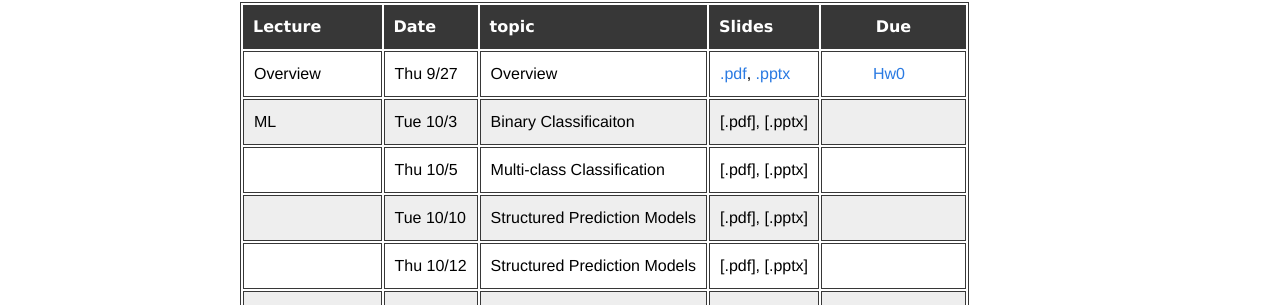
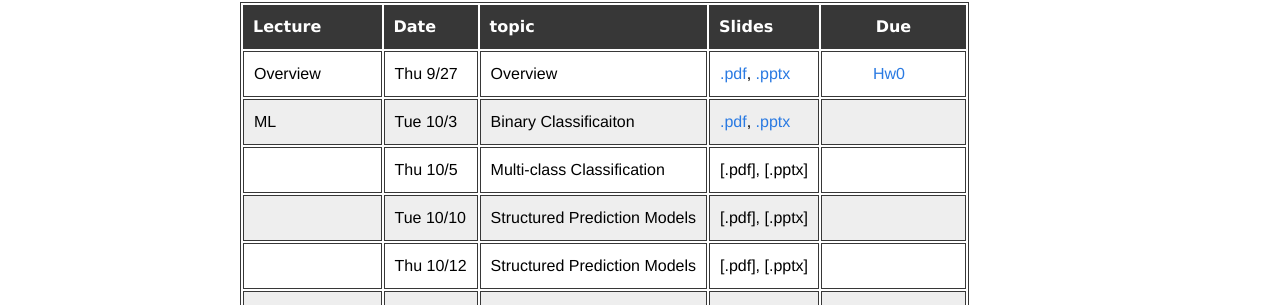
Before and after one commit to uclanlp/CS269-17, a Jekyll site: the page built from 2_syllabus.md, in a window 1280 px wide. Shown: the part 282-587 px from the top of the page. Built offline with Jekyll 4.4.1, drawn with Linux system fonts in a browser that asks for light colours; part of the change alters nothing that is shown.

```diff
--- a/2_syllabus.md
+++ b/2_syllabus.md
@@ -11,7 +11,7 @@ The following schedule is subjected to change.
  Lecture | Date | topic | Slides | Due
 :------- | :---- | :----- | :----- | :-----: | :----:
  Overview | Thu 9/27 | Overview | [.pdf](slides/CS269-01.pdf), [.pptx](slides/CS269-01.pptx) | [Hw0](docs/hw0.pdf)
- ML | Tue 10/3 | Binary Classificaiton | [.pdf], [.pptx] |
+ ML | Tue 10/3 | Binary Classificaiton | [.pdf](slides/CS269-02.pdf), [.pptx](slides/CS269-02.pptx) |
  | Thu 10/5 | Multi-class Classification | [.pdf], [.pptx]|
  | Tue 10/10 | Structured Prediction Models | [.pdf], [.pptx] |
  | Thu 10/12 | Structured Prediction Models | [.pdf], [.pptx]|
```
